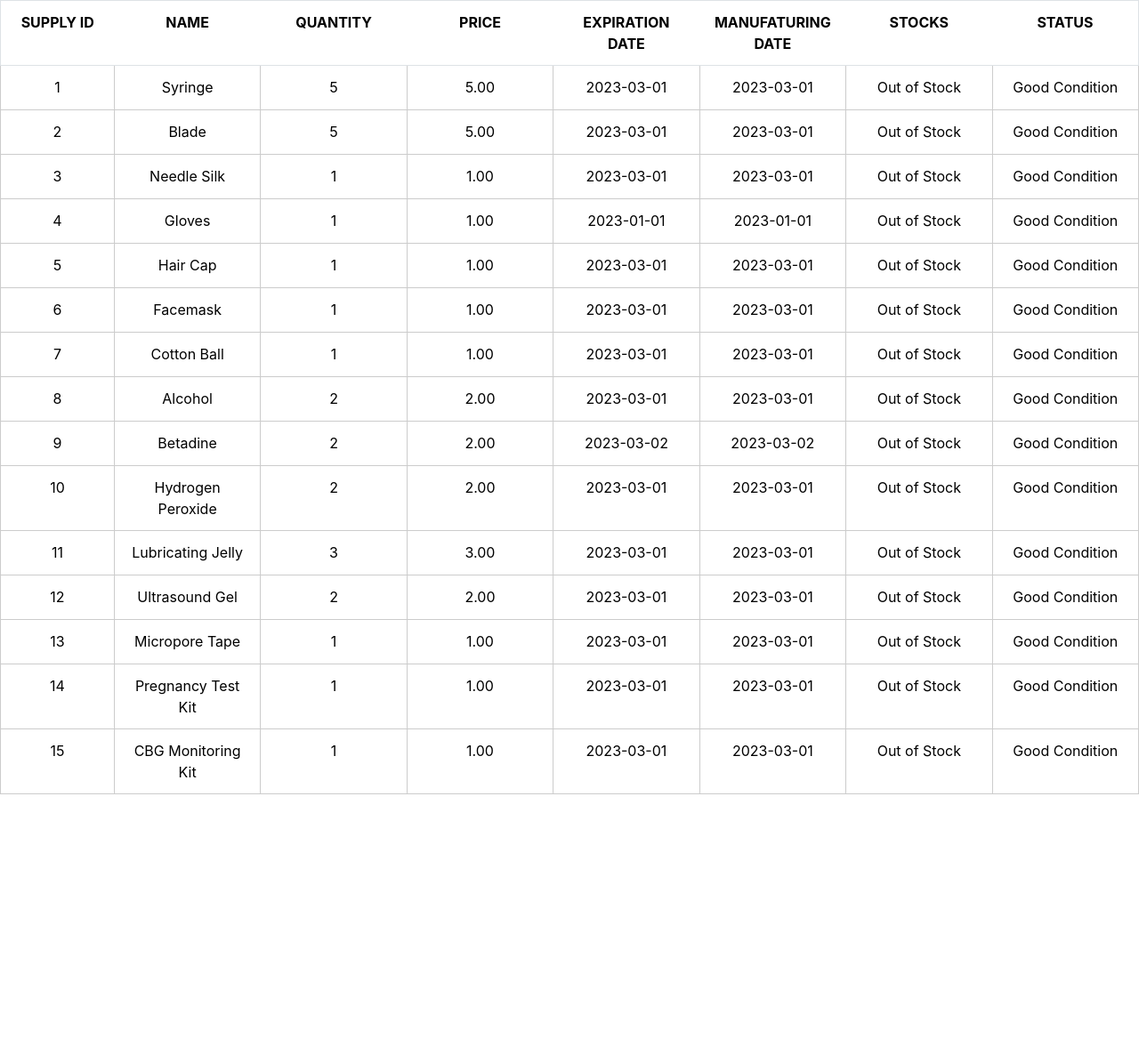
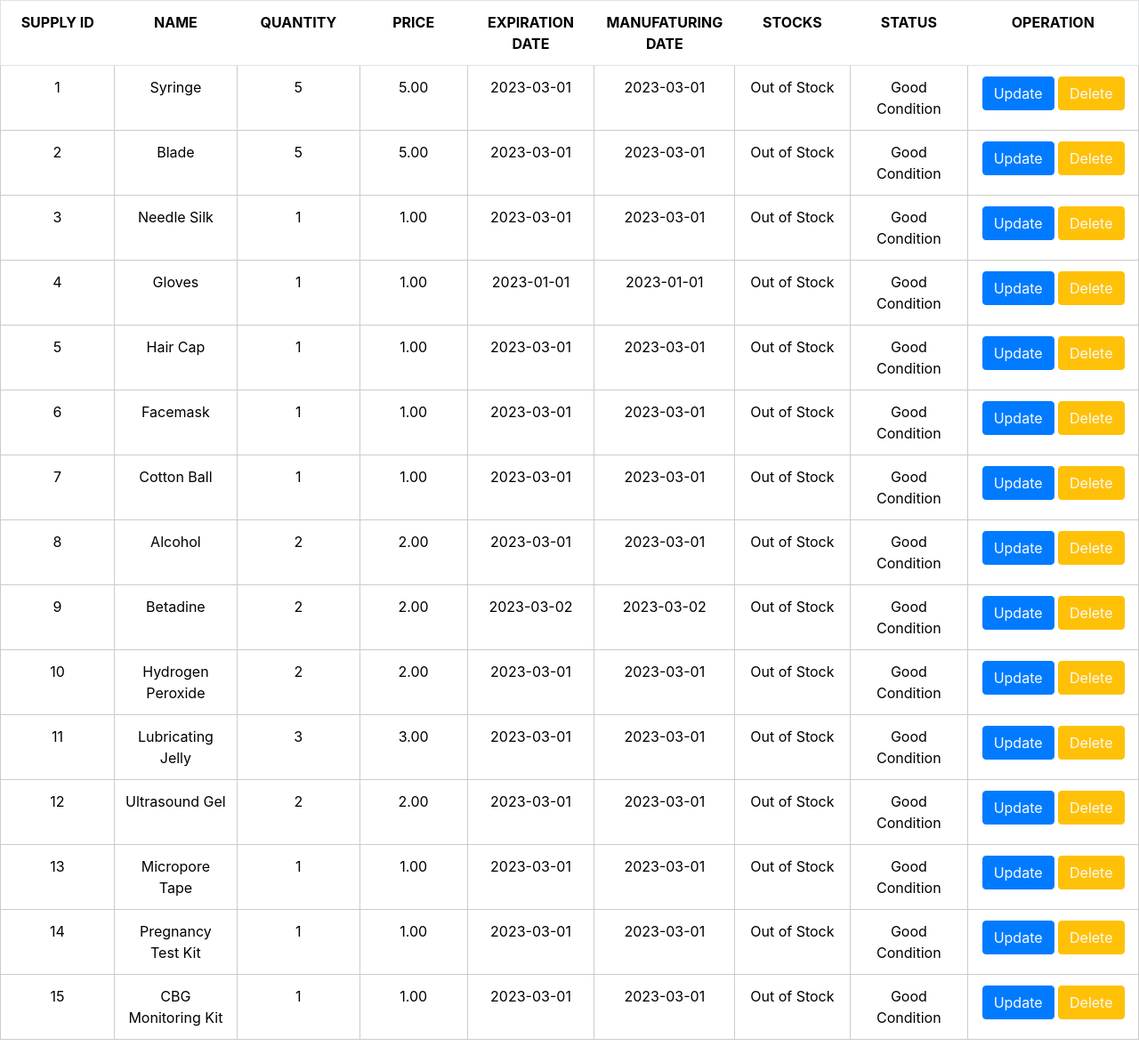
Before and after one commit to febibeans/Estillore-Medical-Clinic, a PHP site: page /supply.php in a window 1280 px wide. Shown: the part 69-1254 px from the top of the page at 89% size. Before the commit the page ends 962 px from the top, so only its background shows below. Run offline with PHP 8.4, Linux system fonts and the light colour scheme; the visitor is signed in with stand-in values (Sample User, id 1); data comes from the database, SQL or seed files in the repository; some libraries are stand-ins or nearby versions.

Commit message:
added update and delete buttons to medicine, vaccine and supply table

```diff
--- a/Home/medicine.php
+++ b/Home/medicine.php
@@ -68,6 +68,7 @@
                         <th class="thead-dark">MANUFATURING DATE</th>
                         <th class="thead-dark">STOCKS</th>
                         <th class="thead-dark">STATUS</th>
+                        <th class="thead-dark" style="width:15%;">OPERATION</th>
                     </tr>
                     <?php
                         while ($rows = $medicine->fetch_assoc()) {
@@ -81,6 +82,10 @@
                         <td><?php echo $rows['mnf_date'];?></td>
                         <td><?php echo $rows['stocks'];?></td>
                         <td><?php echo $rows['status'];?></td>
+                        <td>
+                            <button class="btn btn-primary"><a href="" class="text-light">Update</a></button>
+                            <button class="btn btn-warning"><a href="" class="text-light">Delete</a></button>
+                        </td>
                     </tr>
                     <?php
                         }
--- a/Home/supply.php
+++ b/Home/supply.php
@@ -68,6 +68,7 @@
                         <th class="thead-dark">MANUFATURING DATE</th>
                         <th class="thead-dark">STOCKS</th>
                         <th class="thead-dark">STATUS</th>
+                        <th class="thead-dark" style="width:15%;">OPERATION</th>
                     </tr>
                     <?php
                         while ($rows = $supply->fetch_assoc()) {
@@ -81,6 +82,10 @@
                         <td><?php echo $rows['mnf_date'];?></td>
                         <td><?php echo $rows['stocks'];?></td>
                         <td><?php echo $rows['status'];?></td>
+                        <td>
+                            <button class="btn btn-primary"><a href="" class="text-light">Update</a></button>
+                            <button class="btn btn-warning"><a href="" class="text-light">Delete</a></button>
+                        </td>
                     </tr>
                     <?php
                         }
--- a/Home/vaccine.php
+++ b/Home/vaccine.php
@@ -68,6 +68,7 @@
                         <th class="thead-dark">MANUFATURING DATE</th>
                         <th class="thead-dark">STOCKS</th>
                         <th class="thead-dark">STATUS</th>
+                        <th class="thead-dark" style="width:15%;">OPERATION</th>
                     </tr>
                     <?php
                         while ($rows = $vaccine->fetch_assoc()) {
@@ -81,6 +82,10 @@
                         <td><?php echo $rows['mnf_date'];?></td>
                         <td><?php echo $rows['stocks'];?></td>
                         <td><?php echo $rows['status'];?></td>
+                        <td>
+                            <button class="btn btn-primary"><a href="" class="text-light">Update</a></button>
+                            <button class="btn btn-warning"><a href="" class="text-light">Delete</a></button>
+                        </td>
                     </tr>
                     <?php
                         }
```
